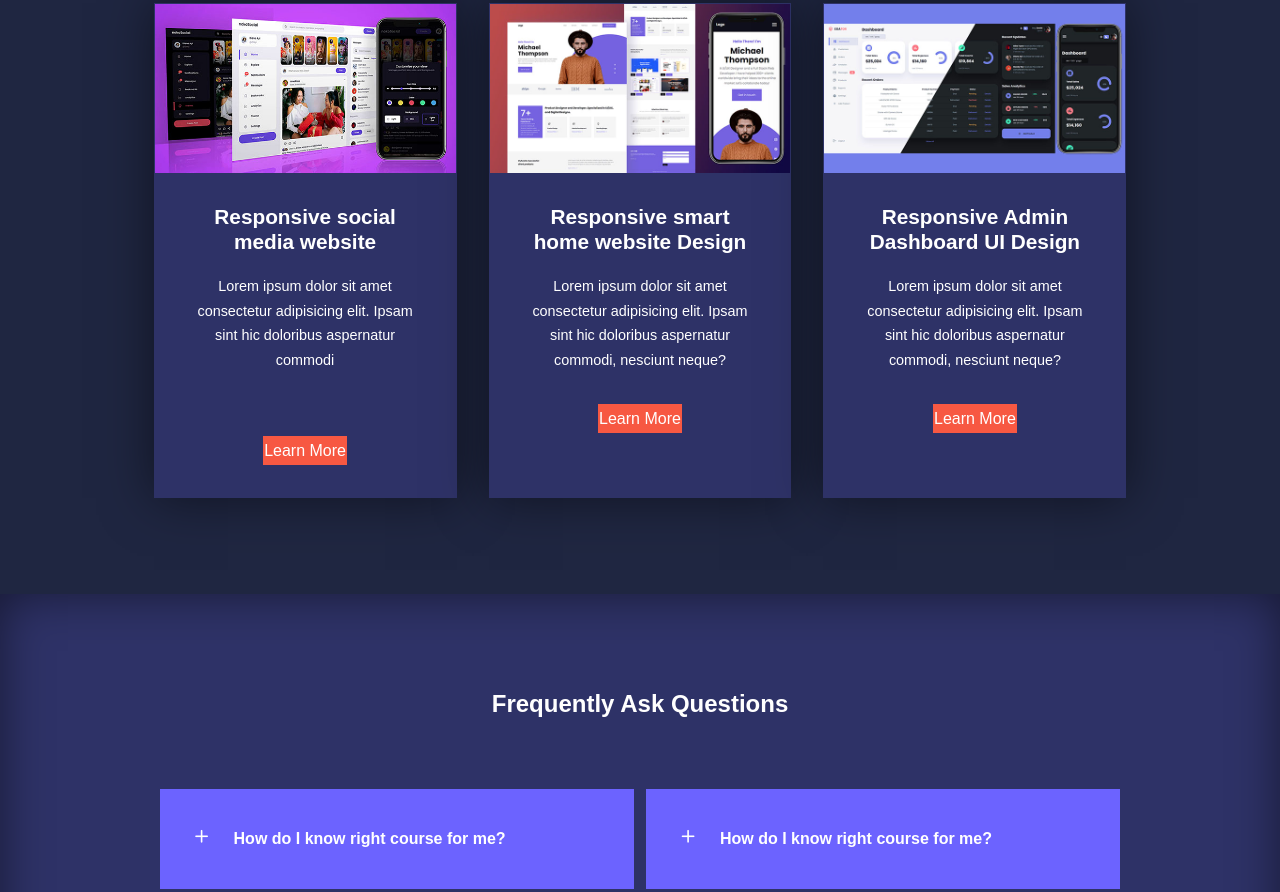
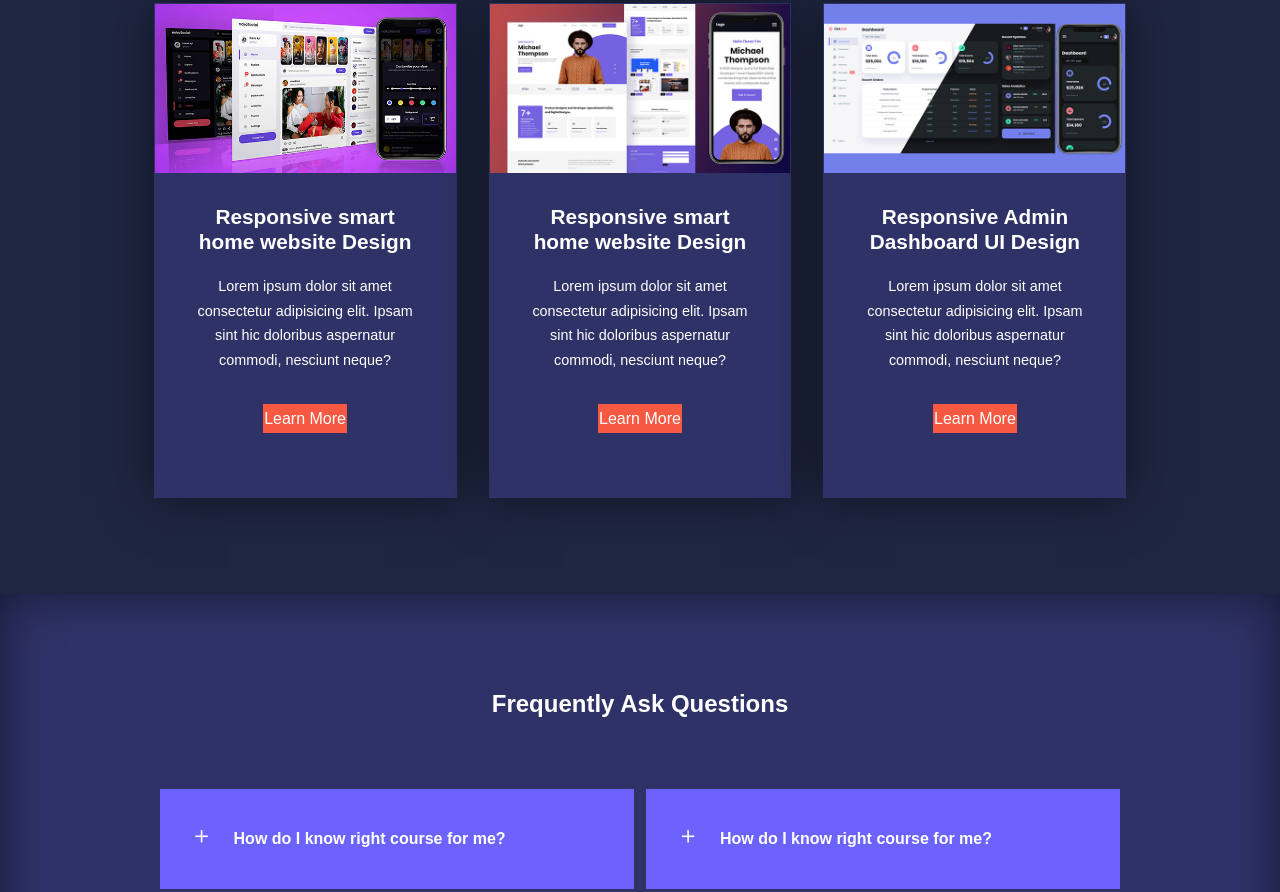
Before and after one commit to a-n-u-p-01/Education-A, a plain HTML site: page index.html in a window 1280 px wide. Shown: the part 1450-2342 px from the top of the page. Drawn offline with nearby package versions, Linux system fonts and the light colour scheme.

Commit message:
fix bug 2

```diff
--- a/css/style.css
+++ b/css/style.css
@@ -347,7 +347,7 @@ header {
 .avatar {
     width: 6rem;
     height: 6rem;
-    border-radius: 50%;S
+    border-radius: 50%;
     overflow: hidden;
     margin: 0 auto 1rem;
     border: 1rem solid var(--color-bg1);
--- a/index.html
+++ b/index.html
@@ -122,20 +122,18 @@
   <section class="courses">
     <h2>Our popular courses</h2>
     <div class="container courses_container">
-
       <article class="course">
         <div class="course_image">
           <img src="./images/course1.jpg" alt="">
         </div>
         <div class="course_info">
-          <h4>Responsive social media website </h4>
-          <p>Lorem ipsum dolor sit amet consectetur adipisicing elit. Ipsam sint hic doloribus aspernatur commodi
+          <h4>Responsive smart home website Design </h4>
+          <p>Lorem ipsum dolor sit amet consectetur adipisicing elit. Ipsam sint hic doloribus aspernatur commodi,
+            nesciunt neque?
           </p>
+          <a href="course.html" class="btn btn-primary">Learn More</a>
         </div>
-
-        <a href="course.html" class="btn btn-primary">Learn More</a>
       </article>
-
       <article class="course">
         <div class="course_image">
           <img src="./images/course2.jpg" alt="">
@@ -147,9 +145,7 @@
           </p>
           <a href="course.html" class="btn btn-primary">Learn More</a>
         </div>
-
       </article>
-
       <article class="course">
         <div class="course_image">
           <img src="./images/course3.jpg" alt="">
```
